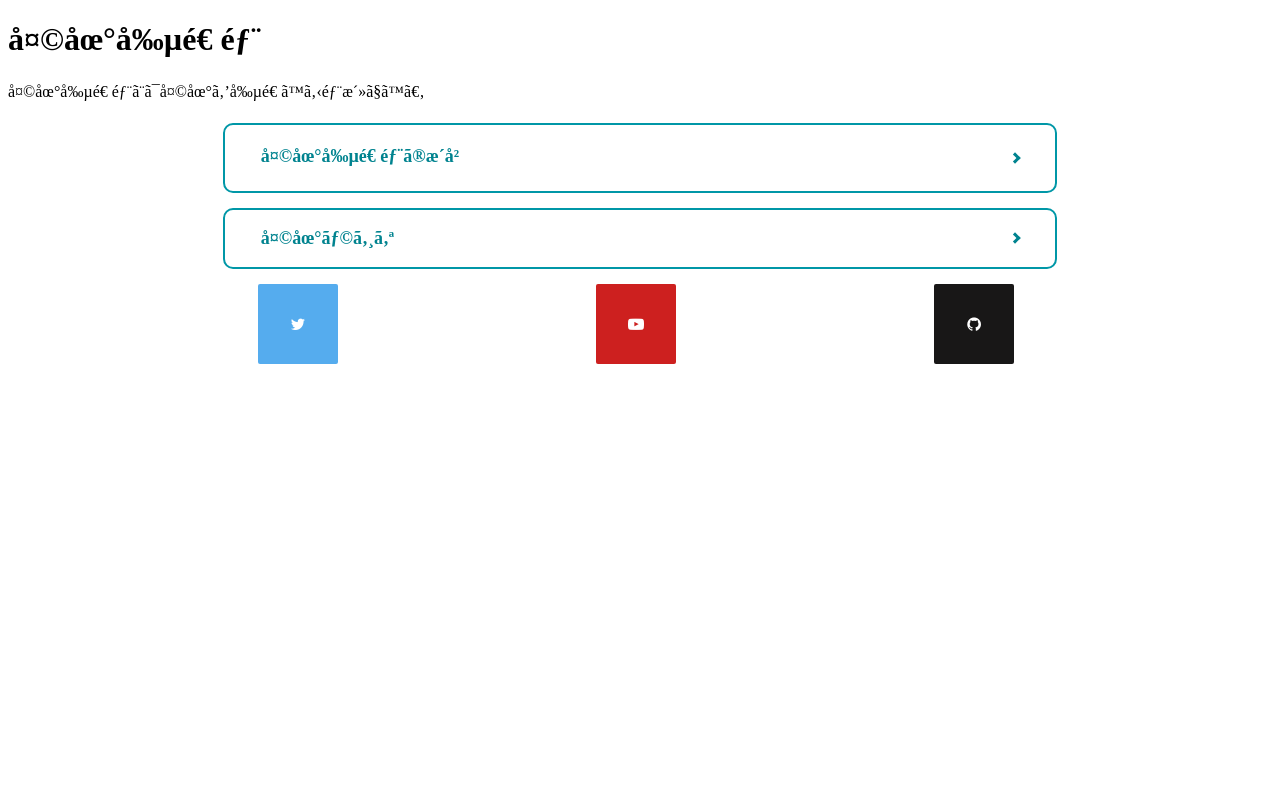
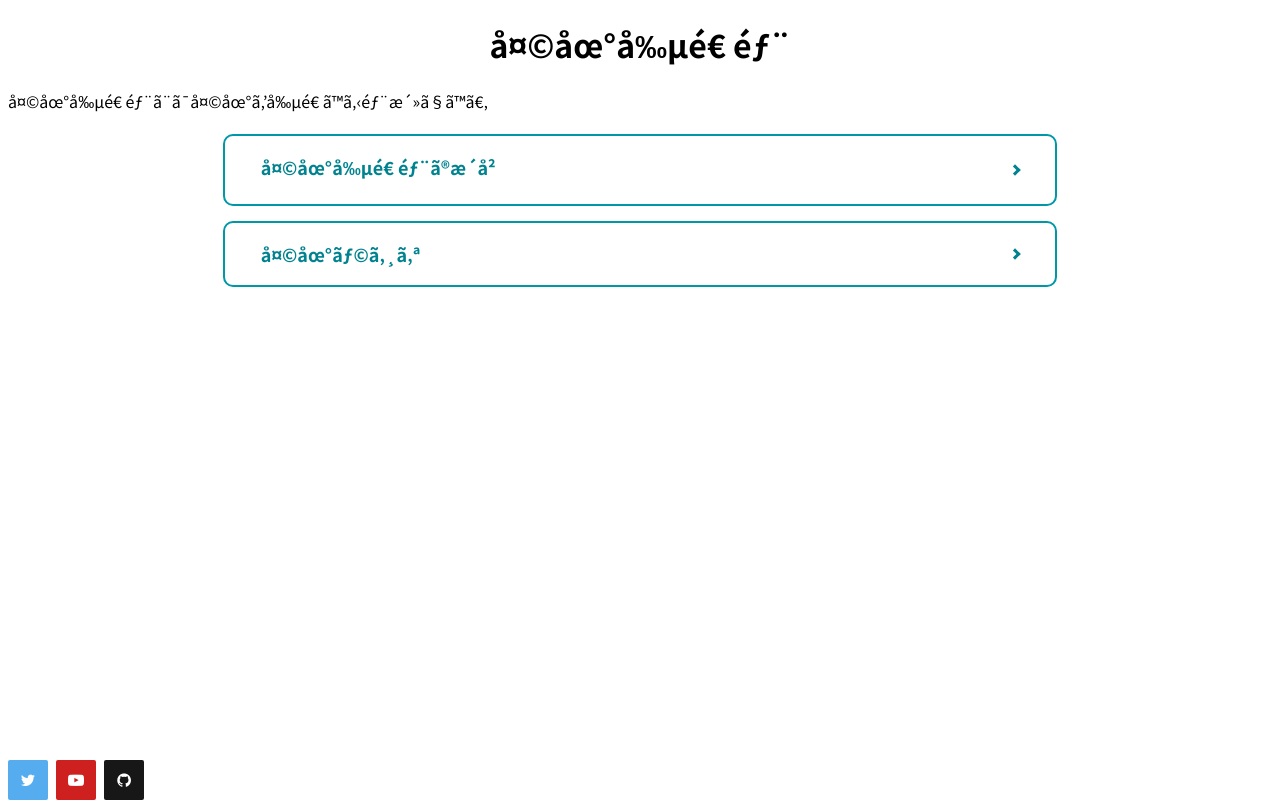
Before and after one commit to yude/tenchisouzou.github.io, a plain HTML site: page index.html in a window 1280 px wide. Drawn offline with Linux system fonts and the light colour scheme.

Commit message:
sort css

```diff
--- a/URL-tool.css
+++ /dev/null
@@ -1,13 +0,0 @@
-/*URLの下線を消し、黒字にする*/
-
-.URL
-{
-  text-decoration: none;
-  color: black;
-}
-
-.link
-{
-  display: grid;
-  grid-template-columns: 1fr 1fr;
-}
--- a/SNS-icon.css
+++ b/css/SNS-icon.css
@@ -8,7 +8,7 @@ https://moonnote.hateblo.jp/entry/2015/12/03/200718
     overflow: hidden;
     padding: 0;
     display: flex;
-    justify-content: space-evenly
+    justify-content: space-evenly;
 }
 
 .SNS-icon li {
@@ -24,12 +24,12 @@ https://moonnote.hateblo.jp/entry/2015/12/03/200718
     display: inline-block;
     font-family: FontAwesome;
     font-size: 16px;
-    height: 80px; /* Button height */
-    line-height: 80px; /* Button height */
+    height: 40px; /* Button height */
+    line-height: 40px; /* Button height */
     -webkit-transition: all .3s ease;
     transition: all .3s ease;
     text-align: center;
-    width: 80px; /* Button width */
+    width: 40px; /* Button width */
 }
 
 .SNS-icon li a:hover::before {
@@ -42,9 +42,4 @@ https://moonnote.hateblo.jp/entry/2015/12/03/200718
 .SNS-icon li a[href*="twitter.com"]::before        { background-color: #55acee; content: "\f099"; }
 .SNS-icon li a[href*="wordpress.org"]::before      { background-color: #21759b; content: "\f19a"; }
 .SNS-icon li a[href*="youtube.com"]::before        { background-color: #cd201f; content: "\f16a"; }
-
-
-
-
-.SNS-icon li a[href$="/feed"]::before              { background-color: #ffa500; content: "\f09e"; }
 .SNS-icon li a[href$="/subscribe"]::before         { background-color: #363636; content: "\f000";  font-family: blogicon; }
--- /dev/null
+++ b/css/style.css
@@ -0,0 +1,28 @@
+/*フォント*/
+@import url(http://fonts.googleapis.com/earlyaccess/notosansjp.css);
+body{
+    font-family: 'Noto Sans JP', sans-serif;
+}
+h1{
+    font-family: 'Noto Sans JP', sans-serif;
+    font-weight:700;
+    text-align: center;
+}
+
+/*URL*/
+.URL
+{
+  text-decoration: none;
+  color: black;
+}
+.link
+{
+  display: grid;
+  grid-template-columns: 1fr 1fr;
+}
+
+/*フッター*/
+footer{
+    position: absolute;/*←絶対位置*/
+    bottom: 0; /*下に固定*/
+}
--- a/index.html
+++ b/index.html
@@ -8,9 +8,9 @@
 
         <meta description="広島市立大学 天地創造部のホームページです" name="description">
         <!--CSS-->
-        <link rel = "stylesheet" href = "URL-tool.css">
-        <link rel = "stylesheet" href = "button.css">
-        <link rel = "stylesheet" href = "SNS-icon.css">
+        <link rel = "stylesheet" href = "css/button.css">
+        <link rel = "stylesheet" href = "css/SNS-icon.css">
+        <link rel = "stylesheet" href = "css/style.css">
         <!--button-->
         <link rel="stylesheet" href="https://maxcdn.bootstrapcdn.com/font-awesome/4.5.0/css/font-awesome.min.css">
 
@@ -21,7 +21,7 @@
         <header>
 
             <h1>
-                <a href = "tenchi.html" class="URL" <font color="#000000">天地創造部</font></a>
+                <a href = "index.html" class="URL" <font color="#000000">天地創造部</font></a>
             </h1>
 
             <!--
@@ -68,6 +68,7 @@
             <a href="https://www.youtube.com/embed/xgGCWqVi0k0" class="URL" target="_blank">天地ラジオ</a>
         </div>
 
+        <!--
         <ul class="SNS-icon">
             <li>
                 <a href="https://twitter.com/tenchisouzou_13" target="_blank"></a>
@@ -79,6 +80,22 @@
                 <a href="https://github.com/orgs/tenchisouzou/" target="_blank"></a>
             </li>
         </ul>
+    -->
+
+        <footer>
+
+            <ul class="SNS-icon">
+                <li>
+                    <a href="https://twitter.com/tenchisouzou_13" target="_blank"></a>
+                </li>
+                <li>
+                    <a href="https://www.youtube.com/channel/UCasf8G8rjMop6_Q_LX_voWw" target="_blank"></a>
+                </li>
+                <li>
+                    <a href="https://github.com/orgs/tenchisouzou/" target="_blank"></a>
+                </li>
+            </ul>
+        </footer>
 
     </body>
 </html>
```
Also changed, not shown: css/button.css (renamed from button.css), history.html (added).
